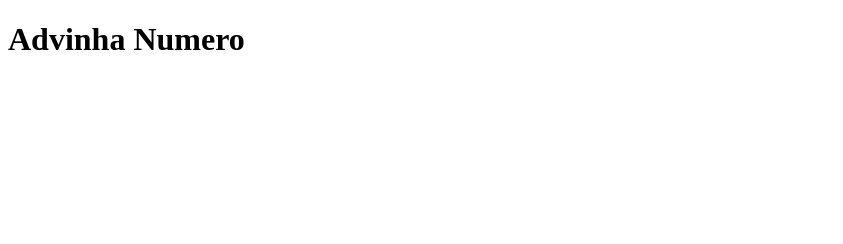
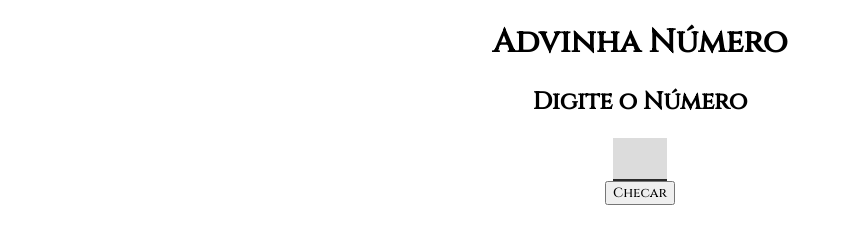
Before and after one commit to mendesvinicius7575/Estudos, a plain HTML site: page JS/Edson Maia/Praticando/AdvinhaNumero/adivinhanumero.html in a window 1280 px wide. Shown: the whole page, without its empty margins (0-843 px from the left). Drawn offline with Linux system fonts and the light colour scheme.

Commit message:
Finalizado Advinha Numero

```diff
--- a/JS/Edson Maia/Praticando/AdvinhaNumero/adivinhanumero.html
+++ b/JS/Edson Maia/Praticando/AdvinhaNumero/adivinhanumero.html
@@ -9,12 +9,20 @@
 </head>
 <body>
     <header>
-        <h1>Advinha Numero</h1>
+        <h1>Advinha Número</h1>
     </header>
     <section>
         <div id="fundoTela">
+            <h1>Digite o Número</h1>
+        </div>
+        <div>
+            <input type="text" name="num" id="num">
+        </div>
+        <input type="button" value="Checar" onclick="exibirNaTela()">
+        <div id="exibe">
 
         </div>
     </section>
+    <script src="javas.js"></script>
 </body>
 </html>
--- /dev/null
+++ b/JS/Edson Maia/Praticando/AdvinhaNumero/javas.js
@@ -0,0 +1,49 @@
+let num = document.querySelector('#num')
+let exibe = document.querySelector('#exibe')
+let min = 1
+let max = 10
+let msg = '';
+
+function exibirNaTela(){
+    //recebe o num digitado
+    let numero = Number(num.value)
+
+    //gera numero secreto
+    function getRandomIntInclusive(min, max) {
+        min = Math.ceil(min);
+        max = Math.floor(max);
+        return Math.floor(Math.random() * (max - min + 1)) + min;
+      }
+    //pega o numero gerado
+    let numeroRandom = getRandomIntInclusive(min, max)
+
+    //testa se o num inserido esta dentro do limite 0-10
+    function checaNumInserido(){
+        if(numero >= 0 && numero <= 10){
+            comparar()
+            //exibir o numero
+            exibe.textContent = msg
+        }else{
+            //mensagem de erro
+            exibe.textContent = `Você não digitou um número válido`
+            num.value = ''
+        }
+    }
+
+
+
+    //comparar e da a mensagem
+    function comparar(){
+         //compara os numeros
+         if(numero === numeroRandom){
+            msg = `${numero} é igual a ${numeroRandom}`
+        }else{
+            msg = `${numero} é diferente a ${numeroRandom}`
+        }
+    }
+
+    checaNumInserido()
+
+
+
+}
--- a/JS/Edson Maia/Praticando/AdvinhaNumero/st.css
+++ b/JS/Edson Maia/Praticando/AdvinhaNumero/st.css
@@ -1 +1,23 @@
-@charset "UTF-8"
+@charset "UTF-8";
+
+
+@import url('https://fonts.googleapis.com/css2?family=Cinzel:wght@500&family=Mouse+Memoirs&display=swap');
+
+
+*{
+    font-family: 'Cinzel';
+}
+header{
+    text-align: center;
+}
+section{
+    text-align: center;
+}
+input[type="text"]{
+    text-align: center;
+    font-size: 29px;
+    width: 50px;
+    border: none;
+    background-color: rgba(119, 119, 119, 0.26);
+    border-bottom: 2px solid rgba(0, 0, 0, 0.808);
+}
```
